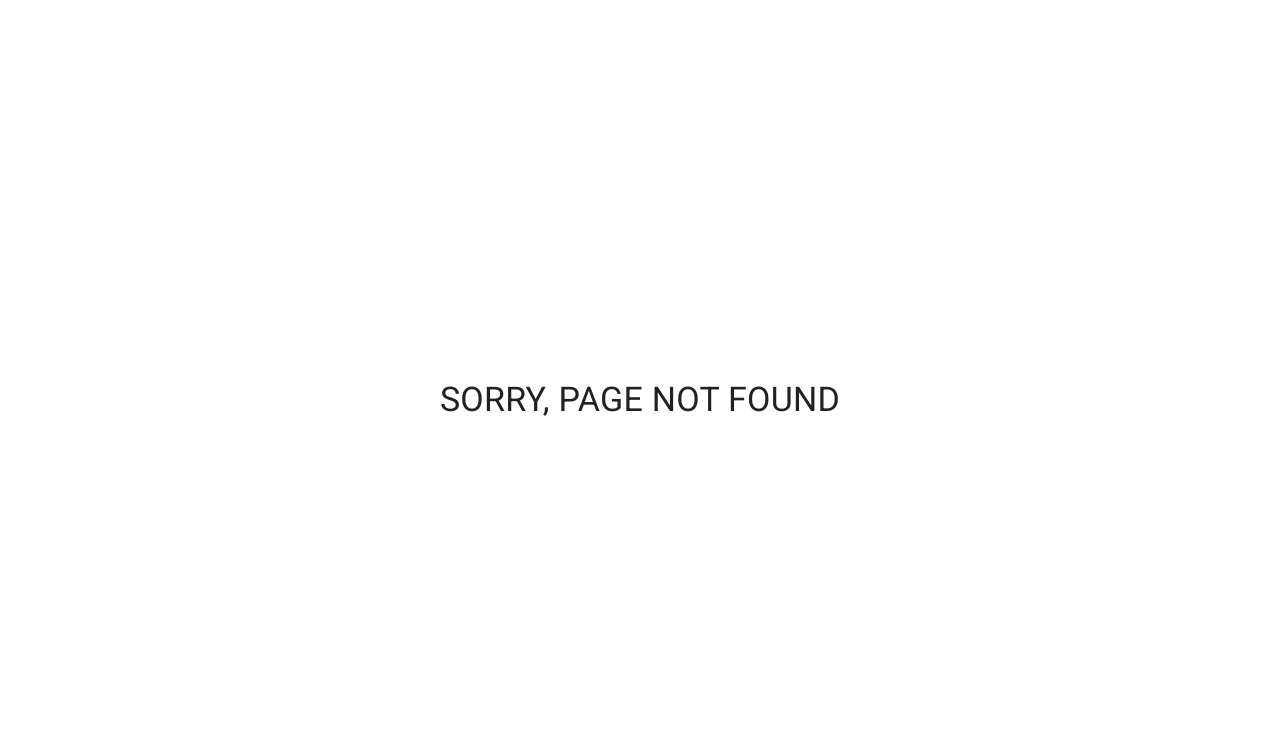
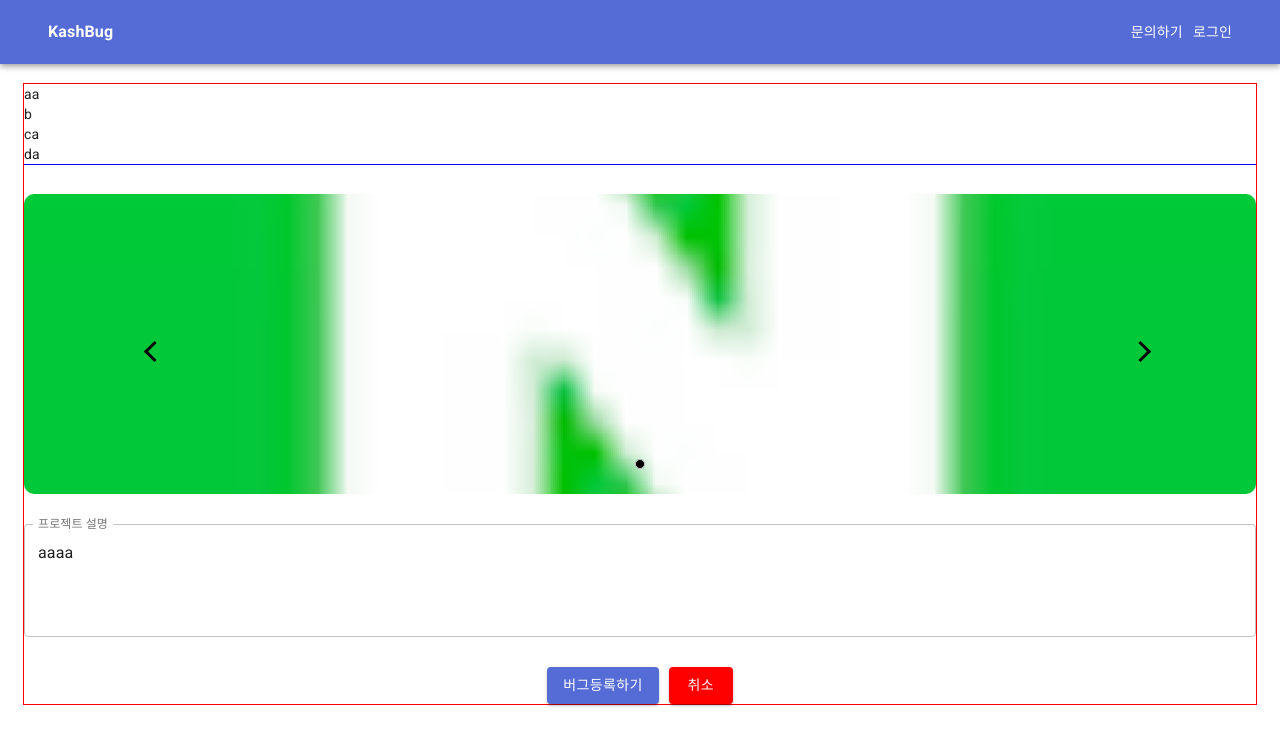
Before and after one commit to kashbug/kashbug-frontend, a Next.js app: page /project/detail in a window 1280 px wide. Before the commit this address had no page. Shown: the top 746 px of the page. Built offline with nearby package versions, Linux system fonts and the light colour scheme.

Commit message:
[project-add] 프로젝트 상세 추가

```diff
--- a/src/components/slider.tsx
+++ b/src/components/slider.tsx
@@ -7,6 +7,7 @@ const SliderWrap = styled.div`
     background-repeat: no-repeat;
     background-size: cover;
     background-position: center;
+    border-radius: ${(props:any) => props.radius || 0};
 `;
 const PointerWrap = styled.div`
     position:absolute;top:90%;left:50%;transform:translate(-50%,-50%);
@@ -25,13 +26,14 @@ const LeftBtn = styled.div`
 interface SliderProps {
     images: Array<string>;
     height: string;
+    radius?: string;
 };
 interface ImageProps {
     image: string;
     id: string;
     active: boolean;
 };
-const Slider = ({ images, height }: SliderProps) => {
+const Slider = ({ images, height, radius }: SliderProps) => {
     const [imageData, setImageData] = useState<ImageProps[]>([]);
     // 이미지 데이터 설정
     useEffect(() => {
@@ -81,7 +83,7 @@ const Slider = ({ images, height }: SliderProps) => {
     };
     return (
         // @ts-ignore
-        <SliderWrap image={imageData.length > 0 && imageData.filter(v => v.active)[0].image} height={height}>
+        <SliderWrap image={imageData.length > 0 && imageData.filter(v => v.active)[0].image} height={height} radius={radius}>
             <RightBtn onClick={onRightBtn} />
             <LeftBtn onClick={onLeftBtn} />
             <PointerWrap>
--- a/src/containers/layout/navbar.tsx
+++ b/src/containers/layout/navbar.tsx
@@ -20,14 +20,19 @@ const useStyles = makeStyles((theme: Theme) =>
     },
   }),
 );
+interface NavBarProps {
+    position?:string;
+}
 
-
-const NavBar = () => {
+const NavBar = ({ position }: NavBarProps) => {
     const classes = useStyles();
 
     return (
         <div className={classes.root}>
-            <AppBar position="fixed">
+            <AppBar
+                // @ts-ignore
+                position={ position || "fixed" }
+            >
                 <Container maxWidth="lg">
                     <Toolbar>
                         <Link href="/">
--- a/src/containers/project/add/Info.tsx
+++ b/src/containers/project/add/Info.tsx
@@ -1,16 +1,14 @@
-import React, { useState } from 'react';
+import React from 'react';
 import styled from "styled-components";
 //  mui
 import {
     FormControl,
     TextField,
-    Button,
     Select,
     InputLabel,
 } from '@material-ui/core';
 import {
     MuiPickersUtilsProvider,
-    KeyboardTimePicker,
     KeyboardDatePicker,
   } from '@material-ui/pickers';
 import DateFnsUtils from '@date-io/date-fns';
--- /dev/null
+++ b/src/containers/project/detail/Info.tsx
@@ -0,0 +1,18 @@
+import styled from "styled-components";
+
+const Wrap = styled.div`
+    outline:1px solid blue;
+    &:after{content:'';display:block;clear: both;}
+`;
+const Info = () => {
+    return (
+        <Wrap>
+            <div>aa</div>
+            <div>b</div>
+            <div>ca</div>
+            <div>da</div>
+        </Wrap>
+    );
+};
+
+export default Info;
--- /dev/null
+++ b/src/containers/project/detail/ProjectDetailContainer.tsx
@@ -0,0 +1,37 @@
+import styled from "styled-components";
+import Info from "./Info";
+import Slider from "../../../components/slider";
+// mui
+import { TextField, FormControl, Button } from '@material-ui/core';
+
+const Wrap = styled.div`
+    margin-top:20px;
+    outline:1px solid red;
+`;
+const ProjectDetailContainer = () => {
+    return (
+        <Wrap>
+            <Info />
+            <div style={{ marginTop: '30px' }}>
+                <Slider images={['/naver.png']} height="300px" radius="10px" />
+            </div>
+            <FormControl style={{ width: '100%', marginTop: '30px' }}>
+                <TextField
+                    id="contents"
+                    label="프로젝트 설명"
+                    name="contents"
+                    multiline
+                    rows={4}
+                    value="aaaa"
+                    variant="outlined"
+                />
+            </FormControl>
+            <div style={{ margin: '30px 0', textAlign: 'center' }}>
+                <Button variant="contained" color="primary">버그등록하기</Button>
+                <Button variant="contained" color="secondary" style={{ marginLeft: '10px' }}>취소</Button>
+            </div>
+        </Wrap>
+    );
+};
+
+export default ProjectDetailContainer;
--- /dev/null
+++ b/src/pages/project/detail.tsx
@@ -0,0 +1,16 @@
+import Layout from '../../containers/layout/layout';
+import ProjectDetailContainer from '../../containers/project/detail/ProjectDetailContainer';
+import NavBar from "../../containers/layout/navbar";
+
+const ProjectDetail = () => {
+    return (
+        <>
+            <NavBar position="relative" />
+            <Layout>
+                <ProjectDetailContainer />
+            </Layout>
+        </>
+    );
+};
+
+export default ProjectDetail;
--- a/src/theme.tsx
+++ b/src/theme.tsx
@@ -8,7 +8,7 @@ const theme = createMuiTheme({
       main: '#556cd6',
     },
     secondary: {
-      main: '#19857b',
+      main: '#FF0000',
     },
     error: {
       main: red.A400,
```
Also changed, not shown: src/pages/index.tsx (line endings or trailing spaces).
